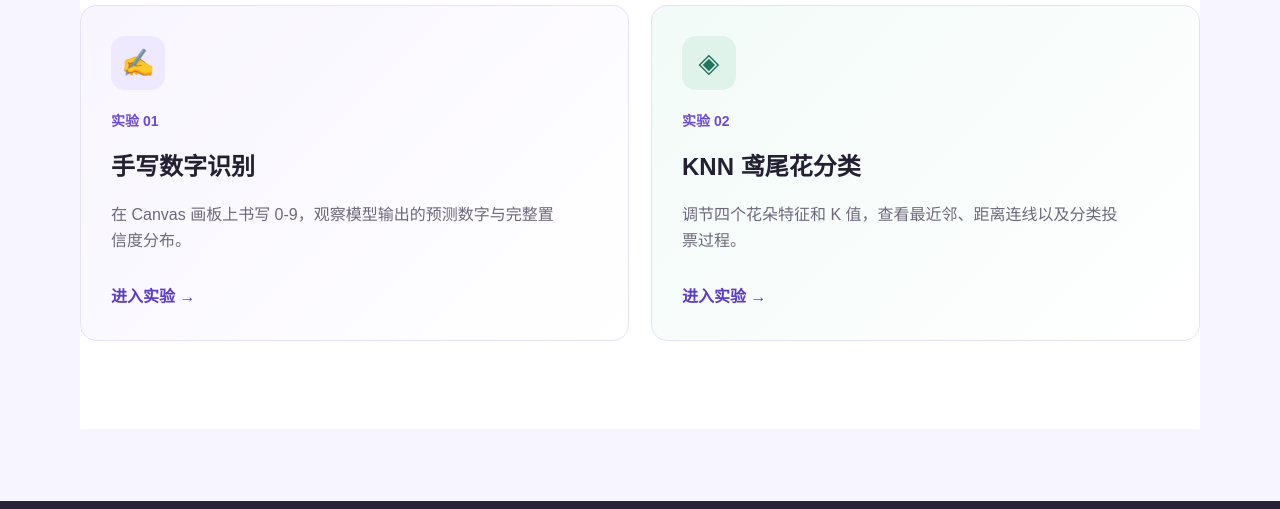
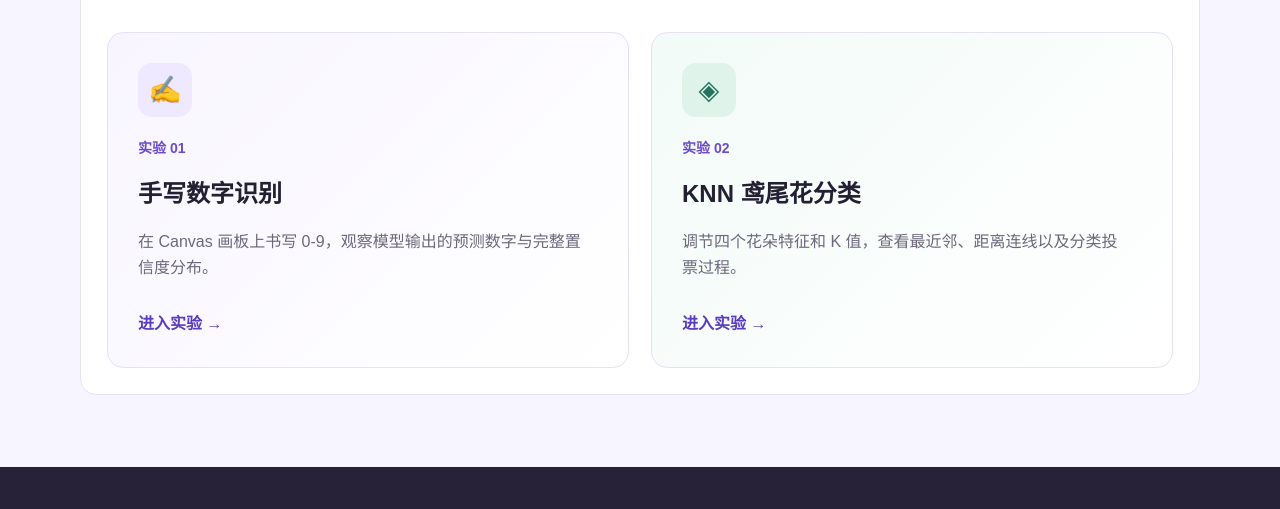
Before and after one commit to Gray-Mortar/Programing, a plain HTML site: page experiments/index.html in a window 1280 px wide. Shown: the part 512-1021 px from the top of the page. Drawn offline with Linux system fonts and the light colour scheme.

Commit message:
fix: repair experiment list panel border 20260909-180547

```diff
--- a/experiments/experiments.css
+++ b/experiments/experiments.css
@@ -43,6 +43,17 @@
   border-radius: 12px;
   font-weight: 700;
   white-space: nowrap;
+}
+.experiment-list {
+  margin-top: 22px;
+  padding: 26px;
+  background: var(--white);
+  border: 1px solid var(--border);
+  border-radius: 16px;
+}
+.experiment-list-inner {
+  width: 100%;
+  padding: 0;
 }
 .experiment-card {
   margin-top: 22px;
--- a/experiments/index.html
+++ b/experiments/index.html
@@ -60,8 +60,8 @@
           </div>
           <div class="experiment-badge">Canvas + KNN + 数据可视化</div>
         </section>
-        <section class="visual-lab-section" style="padding-top: 22px">
-          <div class="container" style="width: 100%; padding: 0">
+        <section class="visual-lab-section experiment-list">
+          <div class="container experiment-list-inner">
             <div class="section-heading">
               <p class="eyebrow">实验列表</p>
               <h2>选择实验</h2>
```
